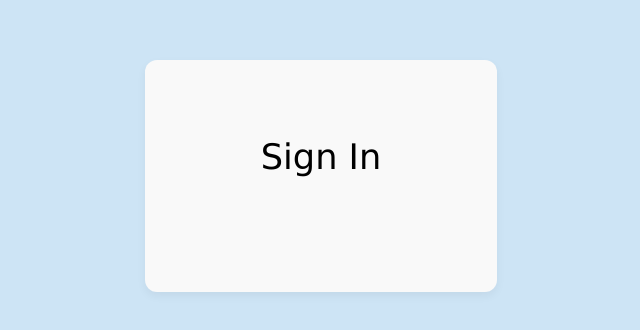
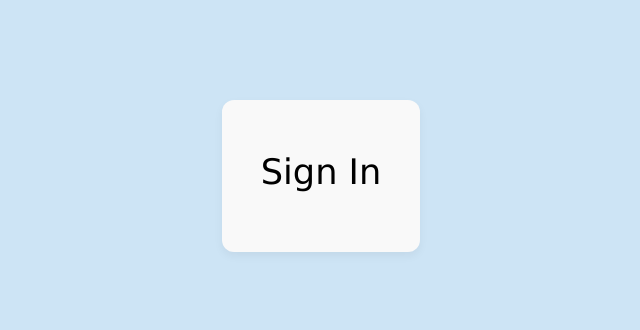
Before and after one commit to ShannonC8/ScamDetector, a React (Create React App) app in the folder website/my-app/: page / in a window 1280 px wide. Shown: the part 224-554 px from the top of the page, without its empty margins (319-959 px from the left). Built offline with nearby package versions, Linux system fonts and the light colour scheme.

Commit message:
stats style

```diff
--- a/website/my-app/src/Stats.css
+++ b/website/my-app/src/Stats.css
@@ -15,6 +15,8 @@
   .card {
     background: #f9f9f9;
     border-radius: 12px;
+    width: 13vw;
+    height:15vh;
     padding: 1rem;
     text-align: center;
     box-shadow: 0 4px 10px rgba(0,0,0,0.05);
```
Also changed, not shown: website/my-app/src/Stats.js (line endings or trailing spaces).
